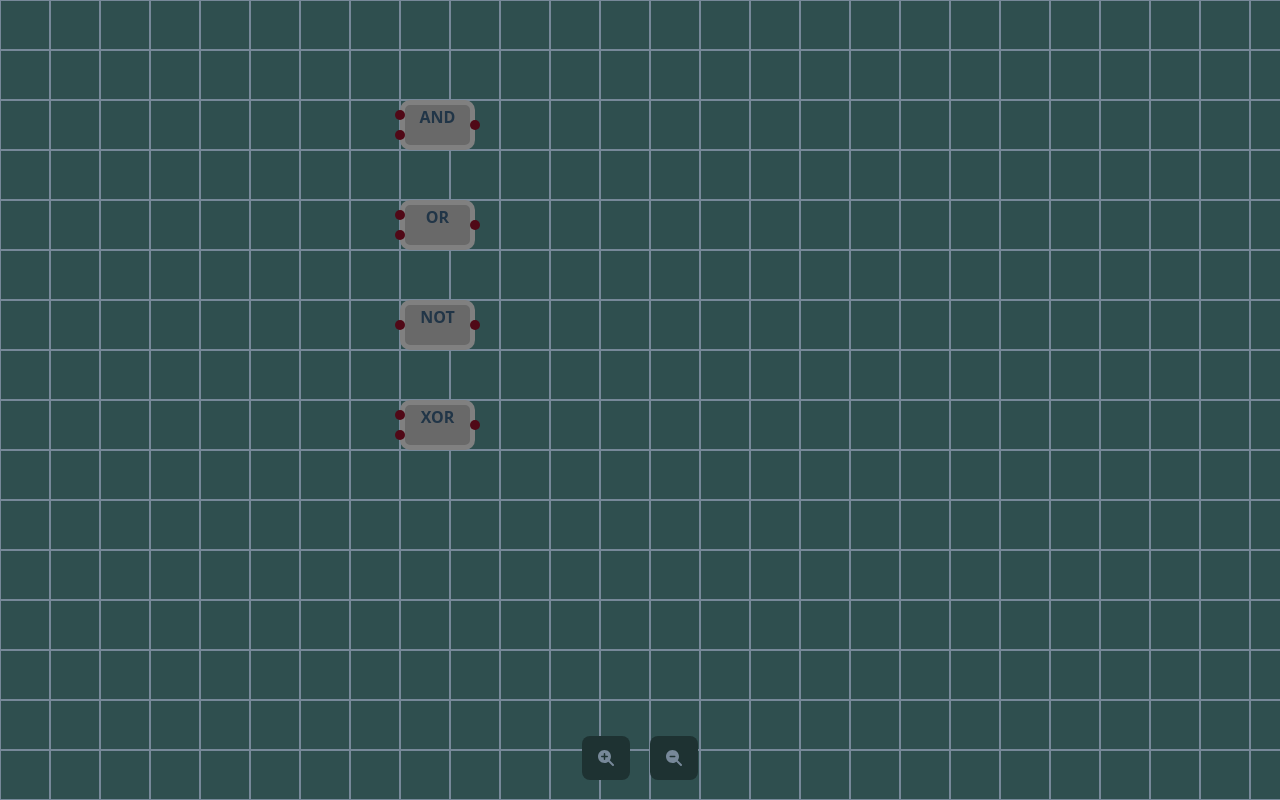
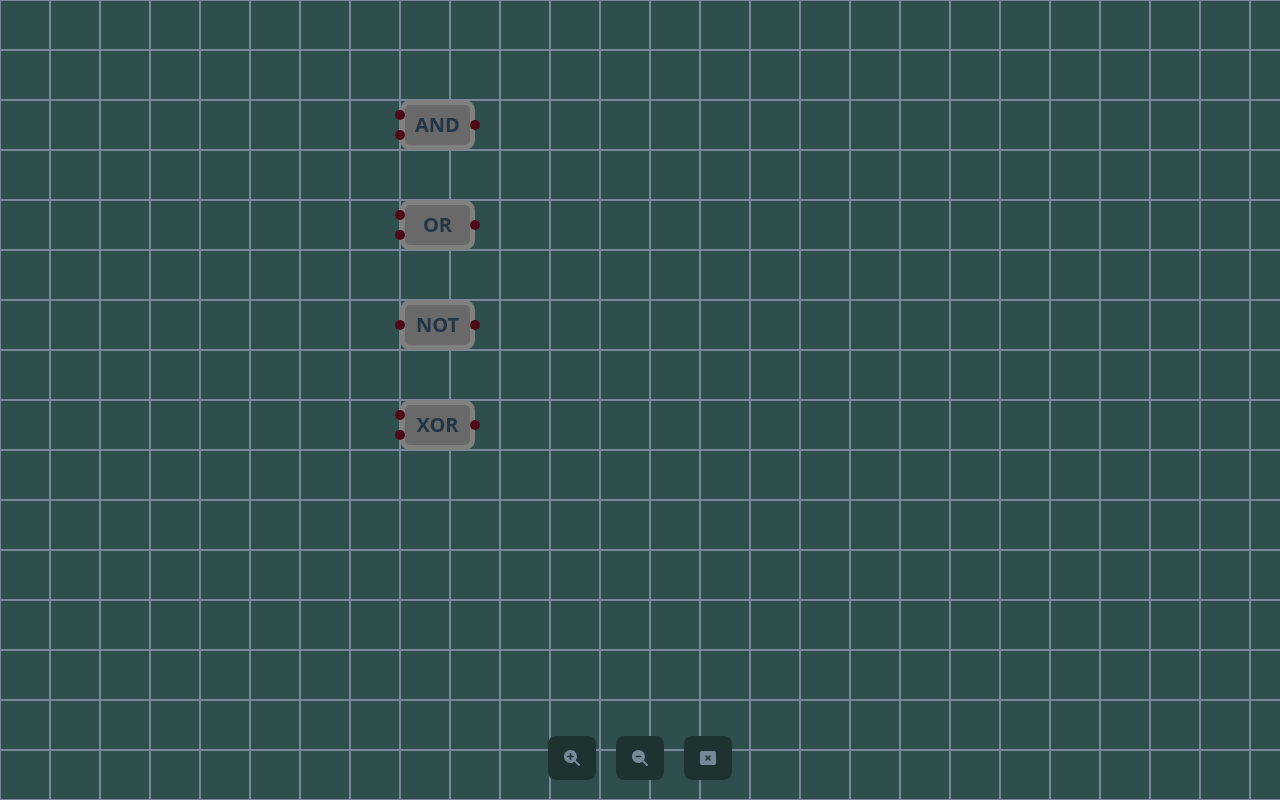
Before and after one commit to ArthurDgl/LoSimVue, a Vue app: page / in a window 1280 px wide. Built offline with nearby package versions, Linux system fonts and the light colour scheme.

Commit message:
Component names scaling with zoom, Added Zoom reset button

```diff
--- a/src/components/BaseComponent.vue
+++ b/src/components/BaseComponent.vue
@@ -4,6 +4,7 @@ import { FontAwesomeIcon } from '@fortawesome/vue-fontawesome';
 const DEFAULT_BORDER_RADIUS = 10;
 const DEFAULT_BORDER_WIDTH = 5;
 const DEFAULT_PIN_RADIUS = 5;
+const DEFAULT_FONT_SIZE = 20;
 
 export default {
     props: ["componentData"],
@@ -15,6 +16,7 @@ export default {
             borderRadius: 0,
             borderWidth: 0,
             pinRadius: 0,
+            fontSize: 0,
             visibility: "visible",
             zIndex: "auto",
             dragging: false,
@@ -29,6 +31,7 @@ export default {
             this.borderWidth = this.$parent.scaleToZoom(DEFAULT_BORDER_WIDTH);
 
             this.pinRadius = this.$parent.scaleToZoom(DEFAULT_PIN_RADIUS);
+            this.fontSize = this.$parent.scaleToZoom(DEFAULT_FONT_SIZE);
 
             this.screenWidth = this.$parent.scaleToZoom(this.componentData.width) - this.borderWidth * 2;
             this.screenHeight = this.$parent.scaleToZoom(this.componentData.height) - this.borderWidth * 2;
@@ -86,7 +89,8 @@ export default {
         'border-radius':`${this.borderRadius}px`,
         'border-width':`${this.borderWidth}px`,
         'visibility':`${this.visibility}`,
-        'zIndex':`${this.zIndex}`
+        'zIndex':`${this.zIndex}`,
+        'fontSize':`${this.fontSize}px`,
         }"
 
         @pointerdown="this.startDrag"
@@ -115,7 +119,7 @@ export default {
         }">
         </div>
 
-        {{ this.componentData.behavior.name }}
+        <p class="name">{{ this.componentData.behavior.name }}</p>
     </div>
 </template>
 
@@ -133,4 +137,12 @@ export default {
     transform: translateY(-50%);
     background-color: rgb(80, 9, 23);
 }
+
+.name {
+    position: absolute;
+    margin: 0;
+    top: 50%;
+    left: 50%;
+    transform: translate(-50%, -50%);
+}
 </style>
--- a/src/components/CircuitEditor.vue
+++ b/src/components/CircuitEditor.vue
@@ -143,6 +143,14 @@ export default {
             }
             this.startZoom();
         },
+        resetZoom() {
+            this.zoomTarget = 1;
+            this.zoomPosition = {
+                x: this.width / 2,
+                y: this.height / 2,
+            }
+            this.startZoom();
+        },
         handleMouseWheel(event) {
             this.zoomPosition.x = event.clientX;
             this.zoomPosition.y = event.clientY;
@@ -282,10 +290,6 @@ export default {
     },
     emits: ['mounted'],
     mounted() {
-        this.$nextTick(() => {
-            this.alteredCamera()
-        });
-
         this.$emit("mounted");
         console.log("CircuitEditor Mounted");
     },
@@ -315,6 +319,9 @@ export default {
         </button>
         <button @mousedown="this.zoomOut">
             <font-awesome-icon :icon="['fas', 'magnifying-glass-minus']" />
+        </button>
+        <button @mousedown="this.resetZoom">
+            <font-awesome-icon :icon="['fas', 'rectangle-xmark']" />
         </button>
     </div>
 
--- a/src/main.js
+++ b/src/main.js
@@ -3,10 +3,10 @@ import './style.css'
 import App from './App.vue'
 
 import { library } from '@fortawesome/fontawesome-svg-core'
-import { faMagnifyingGlassPlus, faMagnifyingGlassMinus } from '@fortawesome/free-solid-svg-icons'
+import { faMagnifyingGlassPlus, faMagnifyingGlassMinus, faRectangleXmark} from '@fortawesome/free-solid-svg-icons'
 import { FontAwesomeIcon } from '@fortawesome/vue-fontawesome'
 
-library.add(faMagnifyingGlassPlus, faMagnifyingGlassMinus)
+library.add(faMagnifyingGlassPlus, faMagnifyingGlassMinus, faRectangleXmark)
 
 createApp(App)
     .component("font-awesome-icon", FontAwesomeIcon)
```
